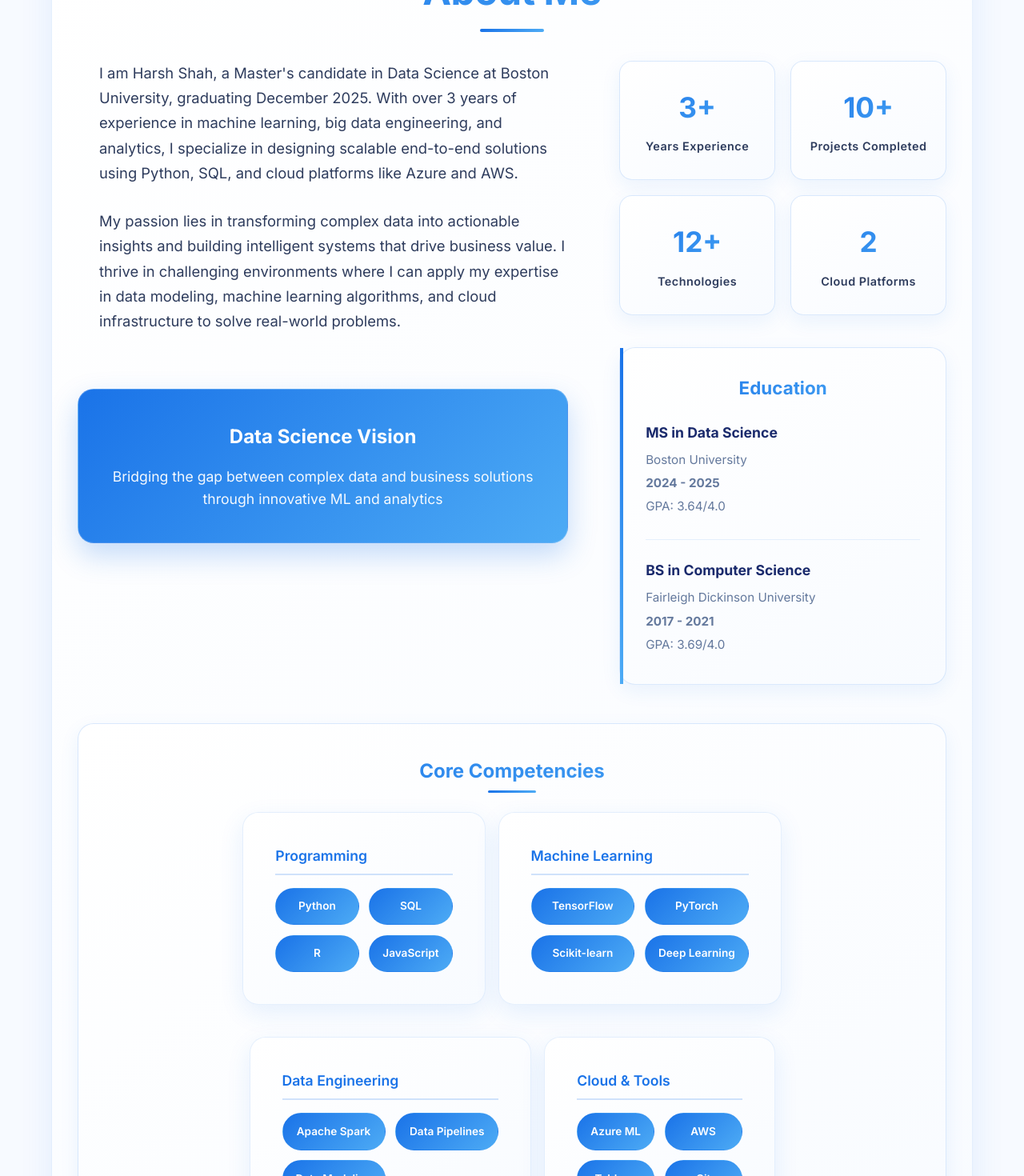
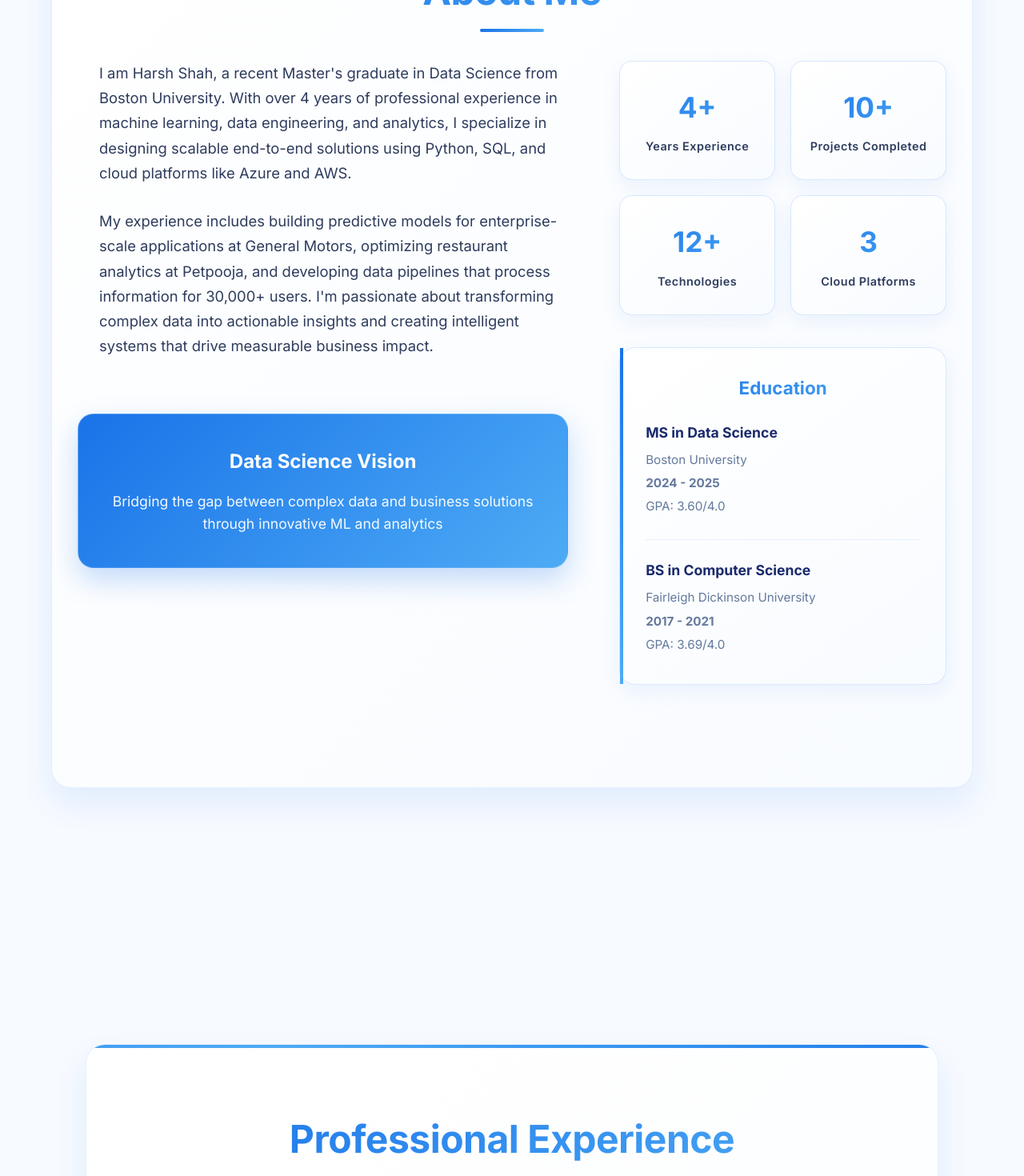
Before and after one commit to Harshgitbu/Harsh_Portfolio, a React (Create React App) app: page / in a window 1280 px wide. Shown: the part 1330-2800 px from the top of the page at 80% size. Built offline with nearby package versions, Linux system fonts and the light colour scheme.

Commit message:
Updating resume changes

```diff
--- a/src/components/About/About.jsx
+++ b/src/components/About/About.jsx
@@ -6,25 +6,25 @@ const About = () => {
   const [ref, isVisible] = useFadeInOnScroll();
 
   const stats = [
-    { number: "3+", label: "Years Experience" },
+    { number: "4+", label: "Years Experience" },
     { number: "10+", label: "Projects Completed" },
     { number: "12+", label: "Technologies" },
-    { number: "2", label: "Cloud Platforms" }
+    { number: "3", label: "Cloud Platforms" }
   ];
 
-  const skillsByCategory = {
+  /*const skillsByCategory = {
     "Programming": ["Python", "SQL", "R", "JavaScript"],
     "Machine Learning": ["TensorFlow", "PyTorch", "Scikit-learn", "Deep Learning"],
     "Data Engineering": ["Apache Spark", "Data Pipelines", "Data Modeling"],
     "Cloud & Tools": ["Azure ML", "AWS", "Tableau", "Git"]
-  };
+  };*/
 
   const education = [
     {
       degree: "MS in Data Science",
       school: "Boston University",
       period: "2024 - 2025",
-      gpa: "GPA: 3.64/4.0"
+      gpa: "GPA: 3.60/4.0"
     },
     {
       degree: "BS in Computer Science",
@@ -44,16 +44,10 @@ const About = () => {
           <div className="about-left">
             <div className="about-text">
               <p>
-                I am Harsh Shah, a Master's candidate in Data Science at Boston University,
-                graduating December 2025. With over 3 years of experience in machine learning,
-                big data engineering, and analytics, I specialize in designing scalable end-to-end
-                solutions using Python, SQL, and cloud platforms like Azure and AWS.
+                I am Harsh Shah, a recent Master's graduate in Data Science from Boston University. With over 4 years of professional experience in machine learning, data engineering, and analytics, I specialize in designing scalable end-to-end solutions using Python, SQL, and cloud platforms like Azure and AWS.
               </p>
               <p>
-                My passion lies in transforming complex data into actionable insights and
-                building intelligent systems that drive business value. I thrive in challenging
-                environments where I can apply my expertise in data modeling, machine learning
-                algorithms, and cloud infrastructure to solve real-world problems.
+                My experience includes building predictive models for enterprise-scale applications at General Motors, optimizing restaurant analytics at Petpooja, and developing data pipelines that process information for 30,000+ users. I'm passionate about transforming complex data into actionable insights and creating intelligent systems that drive measurable business impact.
               </p>
             </div>
 
@@ -87,23 +81,6 @@ const About = () => {
             </div>
           </div>
         </div>
-
-        {/* Core Competencies - Categorized Layout */}
-        <div className="core-competencies">
-          <h3>Core Competencies</h3>
-          <div className="skills-categories">
-            {Object.entries(skillsByCategory).map(([category, skills]) => (
-              <div key={category} className="skill-category">
-                <h4>{category}</h4>
-                <div className="skills-grid-compact">
-                  {skills.map((skill, index) => (
-                    <div key={index} className="skill-tag-compact">{skill}</div>
-                  ))}
-                </div>
-              </div>
-            ))}
-          </div>
-        </div>
       </div>
     </section>
   );
--- a/src/components/Experience/Experience.jsx
+++ b/src/components/Experience/Experience.jsx
@@ -9,40 +9,42 @@ const experiences = [
     location: 'Ahmedabad, India',
     period: 'June 2025 – July 2025',
     details: [
-      'Enhanced multi-dimensional dashboards, accelerating decision-making.',
-      'Developed outlet & city-wise data aggregation logic for 100+ outlets.',
-      'Designed user behavior models, improving UI/UX efficiency by 15%.',
-      'Explored AI solutions to automate tax categorization, cutting errors by 25%.',
+      'Enhanced analytics dashboards (sales, inventory, taxation, staffing), improving reporting speed by 40%.',
+      'Built aggregation logic for city/outlet-level data, boosting monitoring efficiency across 100+ outlets.',
+      'Modeled user order flows and behavior, informing UI/UX updates that improved conversions by 15%.',
+      'Explored ML-based tax categorization methods, reducing reporting errors by 25%.',
     ],
     technologies: ['Python', 'SQL', 'Tableau', 'Machine Learning', 'Data Analytics'],
     achievement: 'Improved operational efficiency by 15% through data-driven insights'
   },
   {
-    role: 'Software Developer',
+    role: 'Data Scientist',
     company: 'General Motors',
     location: 'Warren, MI',
     period: 'July 2022 – June 2024',
     details: [
-      'Engineered 15+ APIs and automated data pipelines, securing data for 30k users with Grafana-based monitoring.',
-      'Built automated CI/CD pipelines in Azure improving deployment scalability by 85%.',
-      'Applied cloud-native development and distributed processing for reliability.',
-      'Implemented role-based access controls and security validations.',
-      'Resolved daily software issues via Git workflows ensuring remote vehicle control.',
+      'Performed time series and statistical analysis on customer and vehicle data to improve forecasting accuracy and insights for 30k users.',
+      'Developed Excel dashboards, KPI trackers, and pivot table reports to summarize data and support faster, data driven decisions.',
+      'Built and evaluated machine learning models for user/vehicle usage estimation using data from secure database pipelines.',
+      'Applied advanced analytical techniques to enhance customer experience insights and support strategic business decisions.',
+      'Implemented data-quality checks, validation rules, and governance controls to ensure accurate and secure data across systems.',
     ],
-    technologies: ['Azure', 'CI/CD', 'Python', 'API Development', 'Grafana', 'Git', 'PowerBI'],
-    achievement: 'Enhanced deployment scalability by 85% through Azure CI/CD pipelines'
+    technologies: ['Azure', 'CI/CD', 'Python', 'API Development', 'Machine Learning', 'Git', 'PowerBI'],
+    achievement: 'Automated ETL workflows and monitoring systems, enhancing decision-making for 30,000+ users'
   },
   {
-    role: 'Senior Quality Assurance Specialist',
+    role: 'Data Analyst',
     company: 'General Motors',
     location: 'Warren, MI',
     period: 'June 2021 – June 2022',
     details: [
-      'Tested 400+ APIs using tools like Postman and ReadyAPI.',
-      'Created 100+ automated/manual test plans improving API reliability.',
-      'Mentored juniors, boosting team productivity by 25%.',
+      'Validated and analyzed data outputs from 400+ API endpoints supporting enterprise analytics systems, ensuring 90%+ data accuracy in production reports.',
+      'Created and maintained 100+ test cases and validation scenarios in JIRA to verify data pipelines, dashboards, and ML model outputs.',
+      'Assisted in data quality checks, anomaly detection, and reconciliation to improve reliability of analytics workflows.',
+      'Supported senior analysts by documenting validation processes and data issues, helping streamline reporting and analysis cycles.',
+      'Mentored and collaborated with junior QA trainees on data validation and analysis best practices, improving team efficiency by 25%.',
     ],
-    technologies: ['API Testing', 'Postman', 'ReadyAPI', 'Test Automation', 'Quality Assurance'],
+    technologies: ['EDA', 'A/B Testing', 'Database Management', 'PowerBI', 'Data Quality Assurance'],
     achievement: 'Increased team productivity by 25% through mentorship and optimized testing'
   },
   {
--- a/src/components/Hero/Hero.jsx
+++ b/src/components/Hero/Hero.jsx
@@ -72,7 +72,7 @@ const Hero = () => {
           <div className="hero-text">
             <h1 className="hero-title">Harsh Shah</h1>
             <p className="hero-subtitle">
-              Master's Candidate in Data Science at Boston University
+              Data Science Master's Graduate from Boston University | 4+ Years Industry Experience
             </p>
             <div className="typing-text">
               {typedText}<span className="cursor">|</span>
--- a/src/components/Skills/Skills.jsx
+++ b/src/components/Skills/Skills.jsx
@@ -32,30 +32,30 @@ const Skills = () => {
     // Programming Languages
     { name: 'Python', level: 95, category: 'languages', icon: <FaPython />, tags: ['Pandas', 'NumPy', 'Scipy'] },
     { name: 'SQL', level: 90, category: 'languages', icon: <FaDatabase />, tags: ['PostgreSQL', 'MySQL', 'SQL Server'] },
-    { name: 'R', level: 75, category: 'languages', icon: <FaCode />, tags: ['Statistical Analysis', 'Data Visualization'] },
-    { name: 'JavaScript', level: 70, category: 'languages', icon: <FaCode />, tags: ['React', 'Node.js', 'D3.js'] },
+    { name: 'R', level: 70, category: 'languages', icon: <FaCode />, tags: ['Statistical Analysis', 'Data Visualization'] },
+    { name: 'JavaScript', level: 80, category: 'languages', icon: <FaCode />, tags: ['React', 'Node.js', 'D3.js'] },
 
     // Machine Learning
     { name: 'Machine Learning', level: 90, category: 'ml', icon: <FaRobot />, tags: ['Supervised/Unsupervised', 'Deep Learning'] },
-    { name: 'TensorFlow', level: 85, category: 'ml', icon: <SiTensorflow />, tags: ['Keras', 'Neural Networks'] },
-    { name: 'PyTorch', level: 80, category: 'ml', icon: <SiPytorch />, tags: ['Deep Learning', 'Research'] },
+    { name: 'CNNs, RNNs', level: 80, category: 'ml', icon: <SiTensorflow />, tags: ['Keras', 'Neural Networks'] },
+    { name: 'PyTorch', level: 70, category: 'ml', icon: <SiPytorch />, tags: ['Deep Learning', 'Research'] },
     { name: 'Scikit-learn', level: 95, category: 'ml', icon: <SiScikitlearn />, tags: ['ML Algorithms', 'Model Evaluation'] },
 
     // Data Engineering
     { name: 'Apache Spark', level: 85, category: 'engineering', icon: <SiApachespark />, tags: ['Big Data', 'Distributed Computing'] },
     { name: 'Data Pipelines', level: 90, category: 'engineering', icon: <FaServer />, tags: ['ETL', 'Data Warehousing'] },
-    { name: 'Apache Kafka', level: 75, category: 'engineering', icon: <SiApachekafka />, tags: ['Stream Processing', 'Real-time'] },
-    { name: 'Data Modeling', level: 88, category: 'engineering', icon: <FaDatabase />, tags: ['Database Design', 'Normalization'] },
+    { name: 'Apache Kafka', level: 85, category: 'engineering', icon: <SiApachekafka />, tags: ['Stream Processing', 'Real-time'] },
+    { name: 'Data Modeling', level: 90, category: 'engineering', icon: <FaDatabase />, tags: ['Database Design', 'Normalization'] },
 
     // Cloud & DevOps
-    { name: 'Azure', level: 85, category: 'cloud', icon: <FaMicrosoft />, tags: ['ML Studio', 'Data Factory'] },
+    { name: 'Azure', level: 90, category: 'cloud', icon: <FaMicrosoft />, tags: ['ML Studio', 'Data Factory'] },
     { name: 'AWS', level: 75, category: 'cloud', icon: <FaAws />, tags: ['EC2', 'S3', 'Lambda'] },
     { name: 'Docker', level: 70, category: 'cloud', icon: <SiDocker />, tags: ['Containerization', 'Microservices'] },
     { name: 'Kubernetes', level: 65, category: 'cloud', icon: <SiKubernetes />, tags: ['Orchestration', 'Scaling'] },
 
     // Tools & Visualization
-    { name: 'Tableau', level: 80, category: 'tools', icon: <SiTableau />, tags: ['Dashboards', 'Business Intelligence'] },
-    { name: 'Data Visualization', level: 85, category: 'tools', icon: <FaChartLine />, tags: ['Matplotlib', 'Seaborn', 'Plotly'] },
+    { name: 'Tableau, PowerBI', level: 90, category: 'tools', icon: <SiTableau />, tags: ['Dashboards', 'Business Intelligence'] },
+    { name: 'Data Visualization', level: 95, category: 'tools', icon: <FaChartLine />, tags: ['Matplotlib', 'Seaborn', 'Plotly'] },
     { name: 'Git', level: 90, category: 'tools', icon: <FaTools />, tags: ['Version Control', 'CI/CD'] }
   ];
 
```
Also changed, not shown: 1 other file (tests, documents, lock files or other folders).
